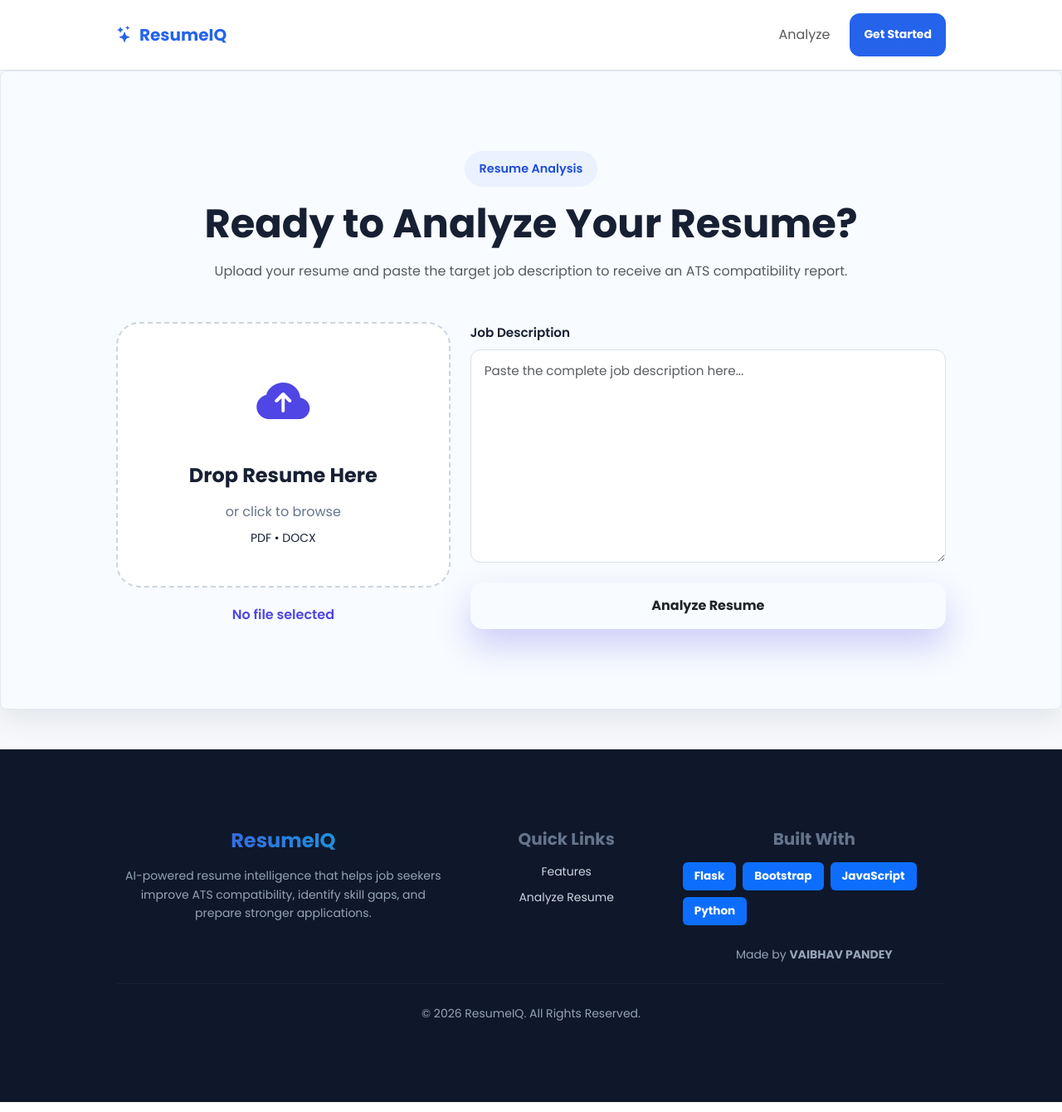
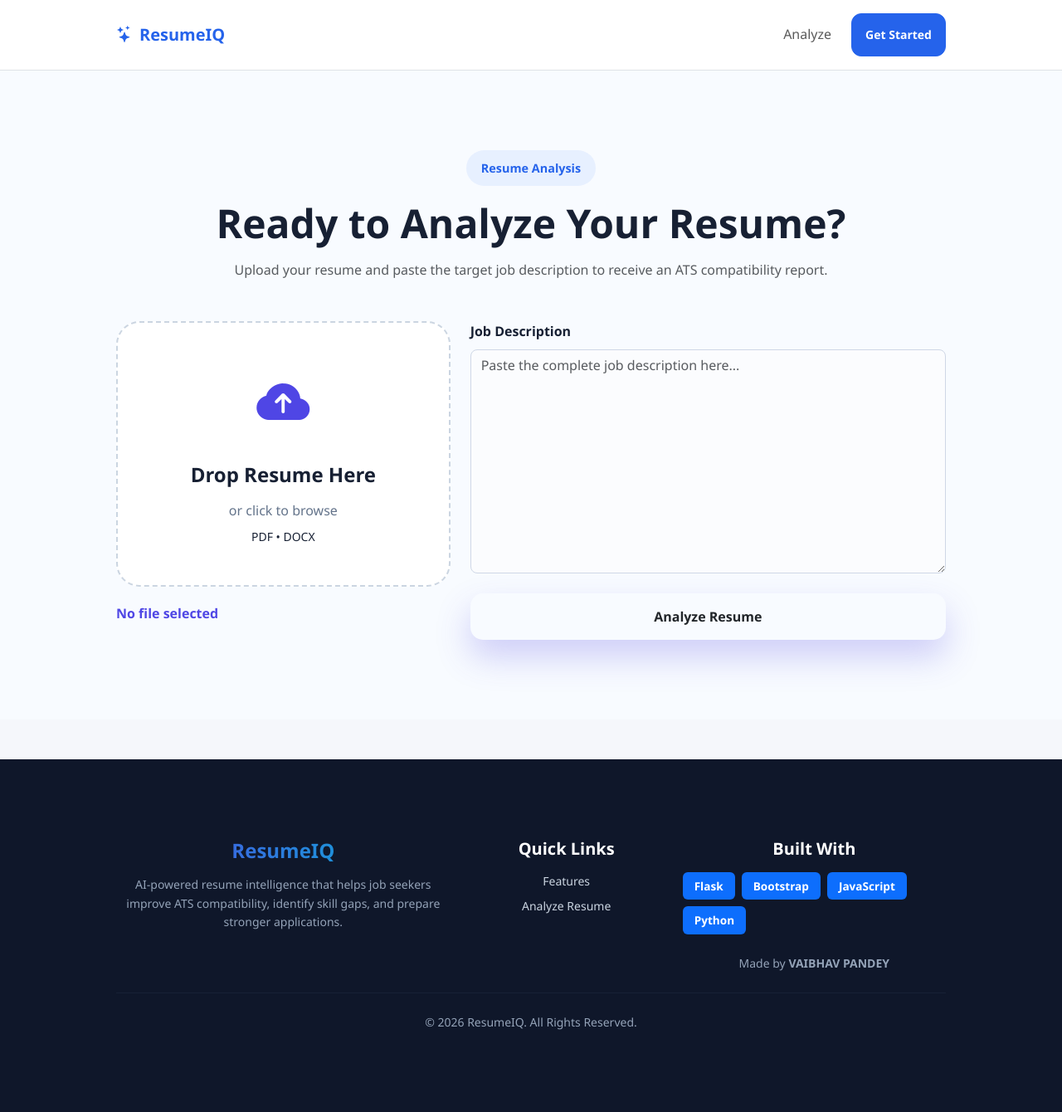
Before and after one commit to Vitthal434/ATS-Resume-Evaluator, a Flask app: page /analyze in a window 1280 px wide. Shown: the whole page at 83% size. Run offline with Flask 3, Linux system fonts and the light colour scheme.

Commit message:
Refactor frontend architecture and clean UI styles

```diff
--- /dev/null
+++ b/static/css/base.css
@@ -0,0 +1,64 @@
+body {
+  font-family: "Poppins", sans-serif;
+  background: #f6f8fb;
+}
+
+.navbar-brand span,
+.text-brand {
+  color: #2563eb;
+}
+.btn-brand {
+  background: #2563eb;
+  border-color: #2563eb;
+  border-radius: 12px;
+  color: #ffffff;
+  font-weight: 700;
+  padding: 0.9rem 1.25rem;
+}
+
+.btn-brand:hover,
+.btn-brand:focus {
+  background: #1d4ed8;
+  border-color: #1d4ed8;
+  color: #ffffff;
+}
+
+.footer {
+  background: #0f172a;
+
+  color: white;
+}
+
+.footer a {
+  color: #cbd5e1;
+  text-decoration: none;
+  display: inline-block;
+  transition:
+    color 0.3s ease,
+    transform 0.3s ease;
+}
+
+.footer a:hover {
+  color: #ffffff;
+  transform: translateX(6px);
+}
+
+.footer .badge {
+  padding: 10px 14px;
+  font-size: 0.85rem;
+  transition:
+    transform 0.3s ease,
+    box-shadow 0.3s ease;
+}
+
+.footer .badge:hover {
+  transform: translateY(-3px);
+  box-shadow: 0 8px 20px rgba(37, 99, 235, 0.25);
+}
+.footer hr {
+  border-color: #334155;
+}
+
+.footer .text-muted {
+  color: #94a3b8 !important;
+}
--- a/static/css/style.css
+++ b/static/css/landing.css
@@ -58,42 +46,7 @@
   font-weight: 700;
 }
 
-.subtitle {
-  max-width: 720px;
-  margin: 0 auto 24px;
-  color: #5b6475;
-  font-size: 16px;
-}
-
-section,
-.card,
-.score-card {
-  border: 1px solid #e3e8f2;
-  border-radius: 8px;
-  background: #ffffff;
-  box-shadow: 0 12px 32px rgba(15, 23, 42, 0.08);
-}
-
-section {
-  margin-bottom: 28px;
-  padding: 28px;
-}
-
-form {
-  display: grid;
-  gap: 14px;
-  text-align: left;
-}
-
-.label {
-  display: block;
-  color: #263244;
-  font-size: 14px;
-  font-weight: 700;
-}
-
-input[type="file"],
-textarea {
+.upload-section textarea {
   width: 100%;
   border: 1px solid #cfd7e6;
   border-radius: 8px;
@@ -624,20 +479,6 @@
   margin: 8px 0;
 }
 
-.selected-file {
-  margin-top: 20px;
-
-  text-align: center;
-
-  font-weight: 600;
-
-  color: #4f46e5;
-}
-
-html {
-  scroll-behavior: smooth;
-}
-
 /* Drag & Drop Active */
 
 .upload-box.dragover {
@@ -665,37 +506,3 @@
 
   min-height: 24px;
 }
-
-.footer {
-  background: #0f172a;
-
-  color: white;
-}
-
-.footer a {
-  color: #cbd5e1;
-
-  text-decoration: none;
-
-  transition: 0.3s;
-}
-
-.footer a:hover {
-  color: white;
-
-  padding-left: 5px;
-}
-
-.footer .badge {
-  padding: 10px 14px;
-
-  font-size: 0.85rem;
-}
-
-.footer hr {
-  border-color: #334155;
-}
-
-.footer .text-muted {
-  color: #94a3b8 !important;
-}
--- a/templates/base.html
+++ b/templates/base.html
@@ -20,91 +20,18 @@
     />
     <link
       rel="stylesheet"
-      href="{{ url_for('static', filename='css/style.css') }}"
+      href="{{ url_for('static', filename='css/base.css') }}"
+    />
+
+    <link
+      rel="stylesheet"
+      href="{{ url_for('static', filename='css/landing.css') }}"
     />
 
     <link
       rel="stylesheet"
       href="{{ url_for('static', filename='css/dashboard.css') }}"
     />
-    <style>
-      body {
-        font-family: "Poppins", sans-serif;
-        background: #f6f8fb;
-      }
-
-      .navbar-brand span,
-      .text-brand {
-        color: #2563eb;
-      }
-
-      .hero-section {
-        padding: 96px 0 64px;
-      }
-
-      .hero-badge {
-        background: #eaf1ff;
-        color: #1d4ed8;
-      }
-
-      .hero-title {
-        color: #111827;
-        font-size: clamp(2.4rem, 5vw, 4.75rem);
-        font-weight: 800;
-        letter-spacing: 0;
-        line-height: 1.05;
-      }
-
-      .hero-copy {
-        color: #5b6475;
-        font-size: 1.08rem;
-      }
-
-      .app-card {
-        border: 1px solid #e3e8f2;
-        border-radius: 18px;
-        box-shadow: 0 18px 48px rgba(15, 23, 42, 0.1);
-      }
-
-      .form-control,
-      .form-label {
-        font-size: 0.95rem;
-      }
-
-      .form-control {
-        border-color: #d8e0ec;
-        border-radius: 12px;
-        padding: 0.85rem 1rem;
-      }
-
-      .form-control:focus {
-        border-color: #2563eb;
-        box-shadow: 0 0 0 0.25rem rgba(37, 99, 235, 0.12);
-      }
-
-      textarea.form-control {
-        min-height: 220px;
-      }
-
-      .btn-brand {
-        background: #2563eb;
-        border-color: #2563eb;
-        border-radius: 12px;
-        color: #ffffff;
-        font-weight: 700;
-        padding: 0.9rem 1.25rem;
-      }
-
-      .btn-brand:hover,
-      .btn-brand:focus {
-        background: #1d4ed8;
-        border-color: #1d4ed8;
-        color: #ffffff;
-      }
-      .footer {
-        color: #64748b;
-      }
-    </style>
   </head>
   <body>
     <nav class="navbar navbar-expand-lg bg-white border-bottom sticky-top">
```
Also changed, not shown: other parts of static/css/landing.css (+3 -113 lines).
